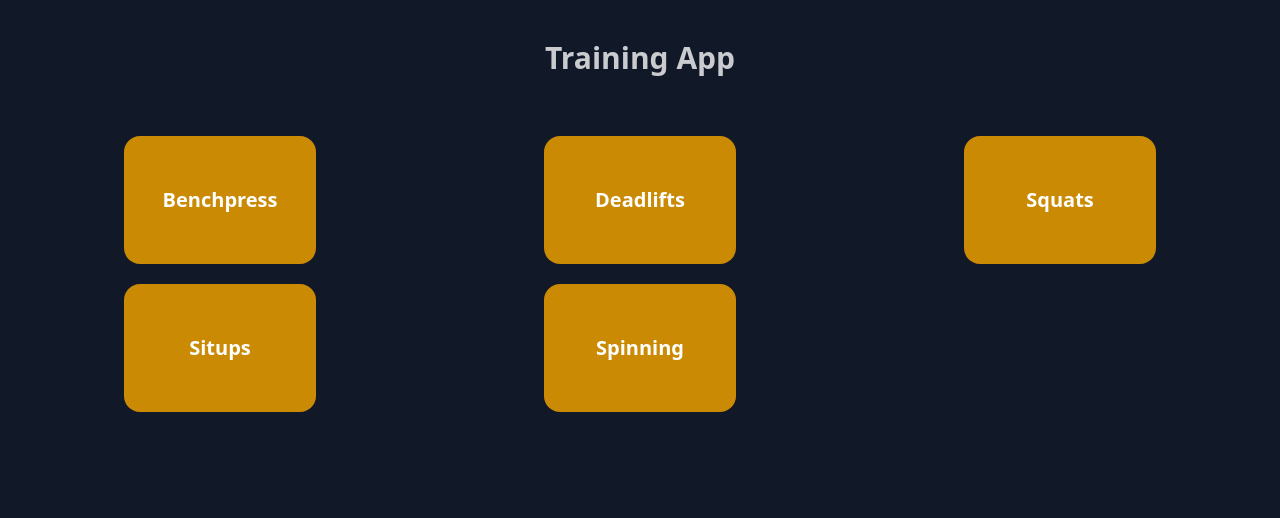
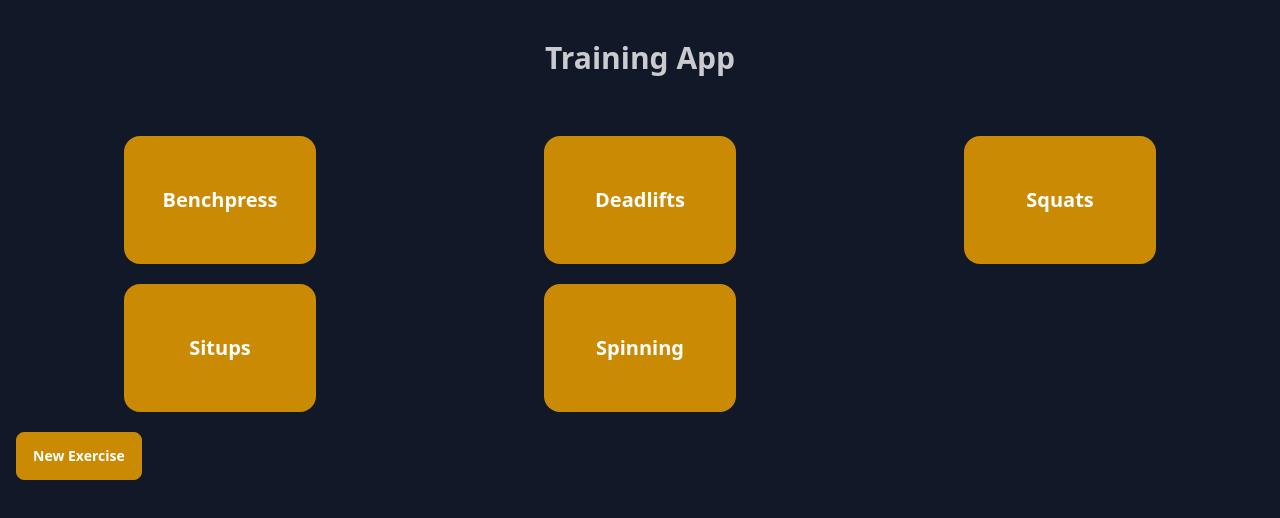
Before and after one commit to intensivecode/training_app, a React (Vite) app: page /exercises in a window 1280 px wide. Shown: the top 518 px of the page. Built offline with nearby package versions, Linux system fonts and the light colour scheme; the HTML template or start-up script is replaced by a standard one.

Commit message:
created exercise modal boilerplate

```diff
--- a/src/App.tsx
+++ b/src/App.tsx
@@ -1,10 +1,12 @@
 import Exercises from "./components/Exercises";
+import ExerciseModal from "./components/ExerciseModal";
 
 export default function App() {
   return (
     <div className="bg-base-100">
       <h1 className="text-3xl font-bold text-center py-10">Training App</h1>
       <Exercises />
+      <ExerciseModal />
     </div>
   );
 }
--- /dev/null
+++ b/src/components/ExerciseModal.tsx
@@ -0,0 +1,25 @@
+import { useRef } from "react";
+
+export default function ExerciseModal() {
+  const modalRef = useRef<HTMLDialogElement>(null);
+
+  return (
+    <>
+      <button
+        onClick={() => modalRef.current?.showModal()}
+        className="btn btn-primary text-white ml-4"
+      >
+        New Exercise
+      </button>
+      <dialog id="modal" className="modal" ref={modalRef}>
+        <div className="modal-box">
+          <h3 className="font-bold text-lg">Hello!</h3>
+          <p className="py-4">Press ESC key or click outside to close</p>
+        </div>
+        <form method="dialog" className="modal-backdrop">
+          <button>close</button>
+        </form>
+      </dialog>
+    </>
+  );
+}
```
